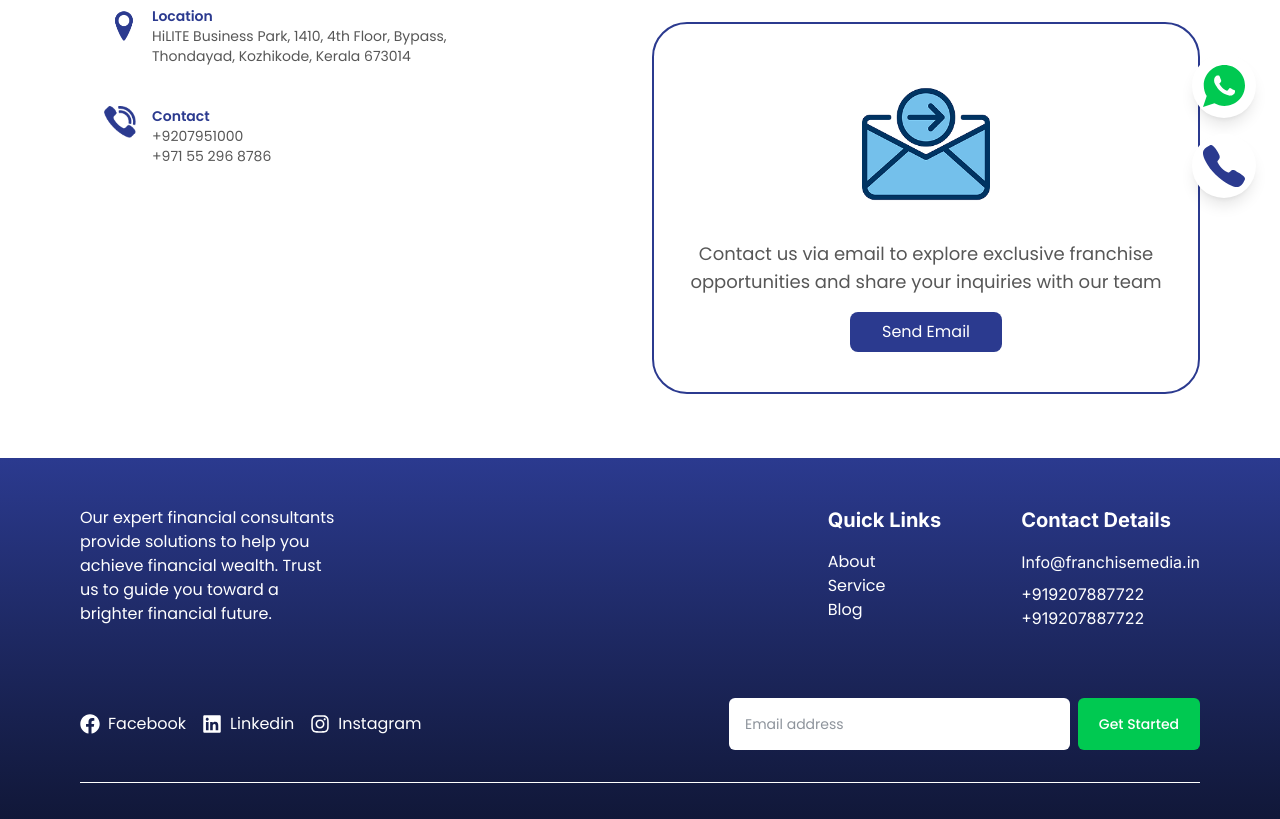
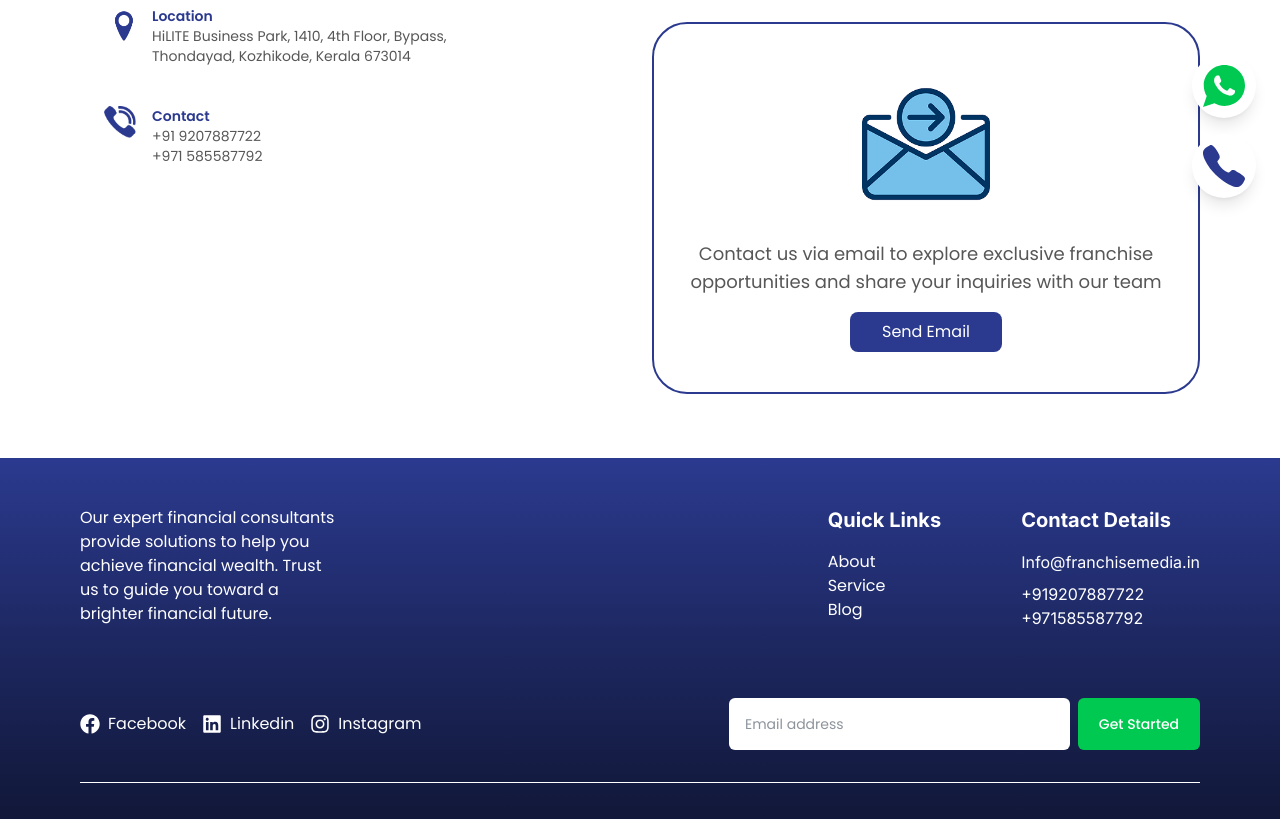
Before and after one commit to ArshidaKA/Franchise-media, a React (Vite) app: page /contact in a window 1280 px wide. Shown: the part 586-1405 px from the top of the page. Built offline with nearby package versions, Linux system fonts and the light colour scheme.

Commit message:
correct set the call number

```diff
--- a/src/components/Footer.tsx
+++ b/src/components/Footer.tsx
@@ -43,7 +43,7 @@ const Footer: React.FC = () => {
               </h3>
               <p className="mb-2">Info@franchisemedia.in</p>
               <p className=" ">+919207887722</p>
-              <p className=" ">+919207887722</p>
+              <p className=" ">+971585587792</p>
             </div>
           </div>
         </div>
--- a/src/components/StickyCall.tsx
+++ b/src/components/StickyCall.tsx
@@ -47,7 +47,7 @@ const StikyCall = () => {
           <div className="absolute w-28 bottom-16 right-0 bg-white shadow-md rounded-lg p-3 z-[999]">
             {/* India */}
             <div
-              onClick={() => handleWhatsAppClick("tel:+919207951000")}
+              onClick={() => handleWhatsAppClick("tel:+919207887722")}
               className="flex items-center gap-2 p-2 hover:bg-gray-100 rounded-md cursor-pointer transition-all"
             >
               <img src="/flag/india.png" className="w-5 h-5" alt="India" />
@@ -56,7 +56,7 @@ const StikyCall = () => {
 
             {/* UAE */}
             <div
-              onClick={() => handleWhatsAppClick("tel:+97155296 8786")}
+              onClick={() => handleWhatsAppClick("tel:+971585587792")}
               className="flex items-center gap-2 p-2 hover:bg-gray-100 rounded-md cursor-pointer transition-all"
             >
               <img src="/flag/uae.png" className="w-5 h-5" alt="UAE" />
--- a/src/components/contact/HeroContact.tsx
+++ b/src/components/contact/HeroContact.tsx
@@ -197,10 +197,10 @@ const HeroContact = () => {
                     Contact
                   </h4>
                   <p className="text-sm contentFont contentColor">
-                    +9207951000
+                    +91 9207887722
                   </p>
                   <p className="text-sm contentFont contentColor">
-                    +971 55 296 8786
+                    +971 585587792
                   </p>
                 </div>
               </div>
```
